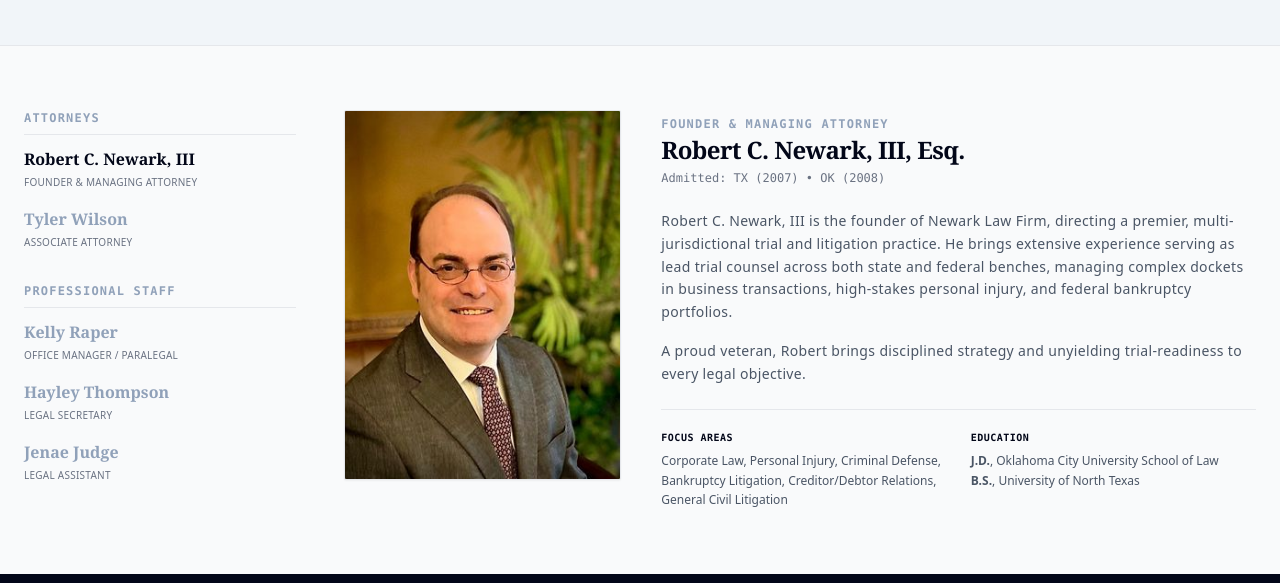
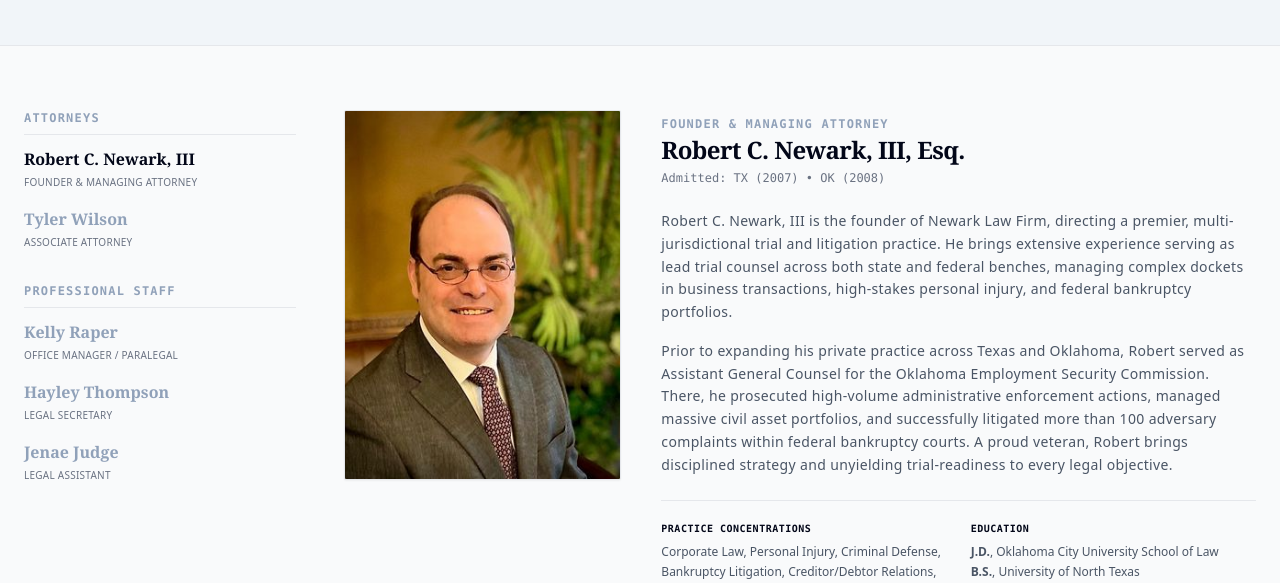
Before and after one commit to robnewark-cpu/newarkfirm-site, a plain HTML site: page people.html in a window 1280 px wide. Shown: the part 212-795 px from the top of the page. Drawn offline with nearby package versions, Linux system fonts and the light colour scheme.

Commit message:
Update people.html

```diff
--- a/people.html
+++ b/people.html
@@ -77,6 +77,7 @@
         </div>
 
         <div class="md:col-span-3 grid md:grid-cols-3 gap-10 items-start">
+
             <div class="md:col-span-1">
                 <div class="w-full aspect-[3/4] bg-slate-200 border border-gray-200 rounded-xs overflow-hidden shadow-xs">
                     <img id="profile-image" src="Rob%20Headshot.jpg" alt="Profile Photo" class="w-full h-full object-cover object-top" onerror="this.src='https://via.placeholder.com/600x800/cbd5e1/475569?text=Photo+Pending';">
@@ -92,12 +93,12 @@
 
                 <div id="profile-bio" class="text-gray-600 text-sm leading-relaxed tracking-wide space-y-4">
                     <p>Robert C. Newark, III is the founder of Newark Law Firm, directing a premier, multi-jurisdictional trial and litigation practice. He brings extensive experience serving as lead trial counsel across both state and federal benches, managing complex dockets in business transactions, high-stakes personal injury, and federal bankruptcy portfolios.</p>
-                    <p>A proud veteran, Robert brings disciplined strategy and unyielding trial-readiness to every legal objective.</p>
+                    <p>Prior to expanding his private practice across Texas and Oklahoma, Robert served as Assistant General Counsel for the Oklahoma Employment Security Commission. There, he prosecuted high-volume administrative enforcement actions, managed massive civil asset portfolios, and successfully litigated more than 100 adversary complaints within federal bankruptcy courts. A proud veteran, Robert brings disciplined strategy and unyielding trial-readiness to every legal objective.</p>
                 </div>
 
                 <div class="border-t border-gray-200 pt-5 grid grid-cols-2 gap-6">
                     <div>
-                        <h4 class="text-[10px] font-mono uppercase tracking-wider text-slate-950 font-bold mb-1.5">Focus Areas</h4>
+                        <h4 class="text-[10px] font-mono uppercase tracking-wider text-slate-950 font-bold mb-1.5">Practice Concentrations</h4>
                         <p id="profile-practices" class="text-xs text-gray-600 leading-relaxed">Corporate Law, Personal Injury, Criminal Defense, Bankruptcy Litigation, Creditor/Debtor Relations, General Civil Litigation</p>
                     </div>
                     <div>
@@ -106,6 +107,7 @@
                     </div>
                 </div>
             </div>
+
         </div>
     </main>
 
@@ -124,7 +126,7 @@
                 education: "<strong>J.D.</strong>, Oklahoma City University School of Law<br><strong>B.S.</strong>, University of North Texas",
                 bio: [
                     "Robert C. Newark, III is the founder of Newark Law Firm, directing a premier, multi-jurisdictional trial and litigation practice. He brings extensive experience serving as lead trial counsel across both state and federal benches, managing complex dockets in business transactions, high-stakes personal injury, and federal bankruptcy portfolios.",
-                    "A proud veteran, Robert brings disciplined strategy and unyielding trial-readiness to every legal objective."
+                    "Prior to expanding his private practice across Texas and Oklahoma, Robert served as Assistant General Counsel for the Oklahoma Employment Security Commission. There, he prosecuted high-volume administrative enforcement actions, managed massive civil asset portfolios, and successfully litigated more than 100 adversary complaints within federal bankruptcy courts. A proud veteran, Robert brings disciplined strategy and unyielding trial-readiness to every legal objective."
                 ]
             },
             tyler: {
@@ -179,12 +181,14 @@
             const data = roster[key];
             if (!data) return;
 
+            // 1. Update text fields safely
             document.getElementById('profile-name').innerText = data.name;
             document.getElementById('profile-role').innerText = data.role;
             document.getElementById('profile-image').src = data.image;
             document.getElementById('profile-practices').innerText = data.practices;
             document.getElementById('profile-education').innerHTML = data.education;
 
+            // 2. Control bar admission visibility
             const admittedEl = document.getElementById('profile-admitted');
             if (data.admitted) {
                 admittedEl.innerText = data.admitted;
@@ -193,6 +197,7 @@
                 admittedEl.style.display = 'none';
             }
 
+            // 3. Clear and append bio structure
             const bioContainer = document.getElementById('profile-bio');
             bioContainer.innerHTML = "";
             data.bio.forEach(pText => {
@@ -201,6 +206,7 @@
                 bioContainer.appendChild(p);
             });
 
+            // 4. Handle navigation active state styles safely
             const keys = Object.keys(roster);
             keys.forEach(k => {
                 const navItem = document.getElementById('nav-' + k);
@@ -209,16 +215,4 @@
                         navItem.classList.remove('text-slate-400');
                         navItem.classList.add('text-slate-950');
                     } else {
-                        navItem.classList.remove('text-slate-950');
-                        navItem.classList.add('text-slate-400');
-                    }
-                }
-            });
-        }
-
-        window.addEventListener('DOMContentLoaded', () => {
-            showProfile('rob');
-        });
-    </script>
-</body>
-</html>
+                        navItem.classList.remove('
```
